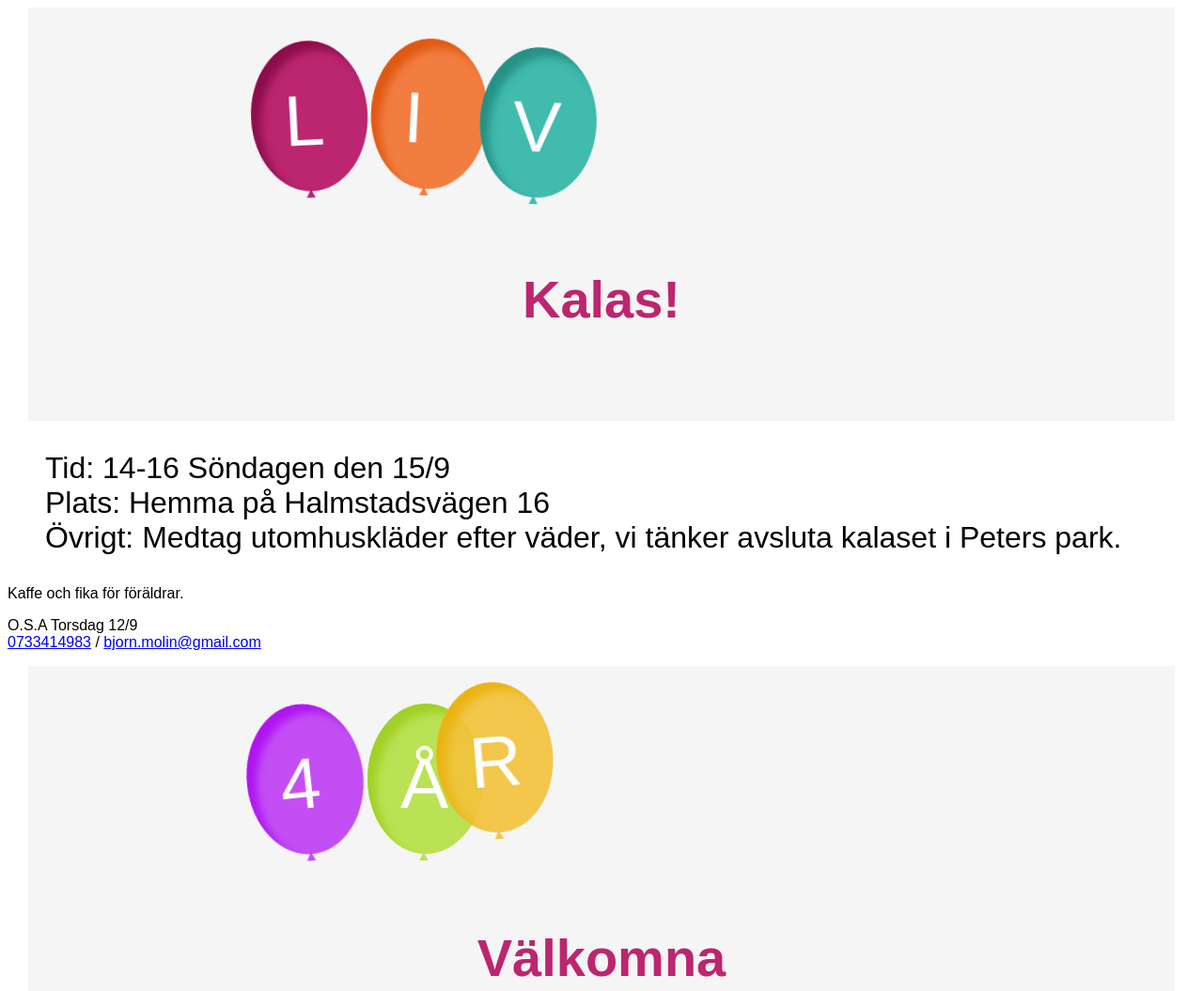
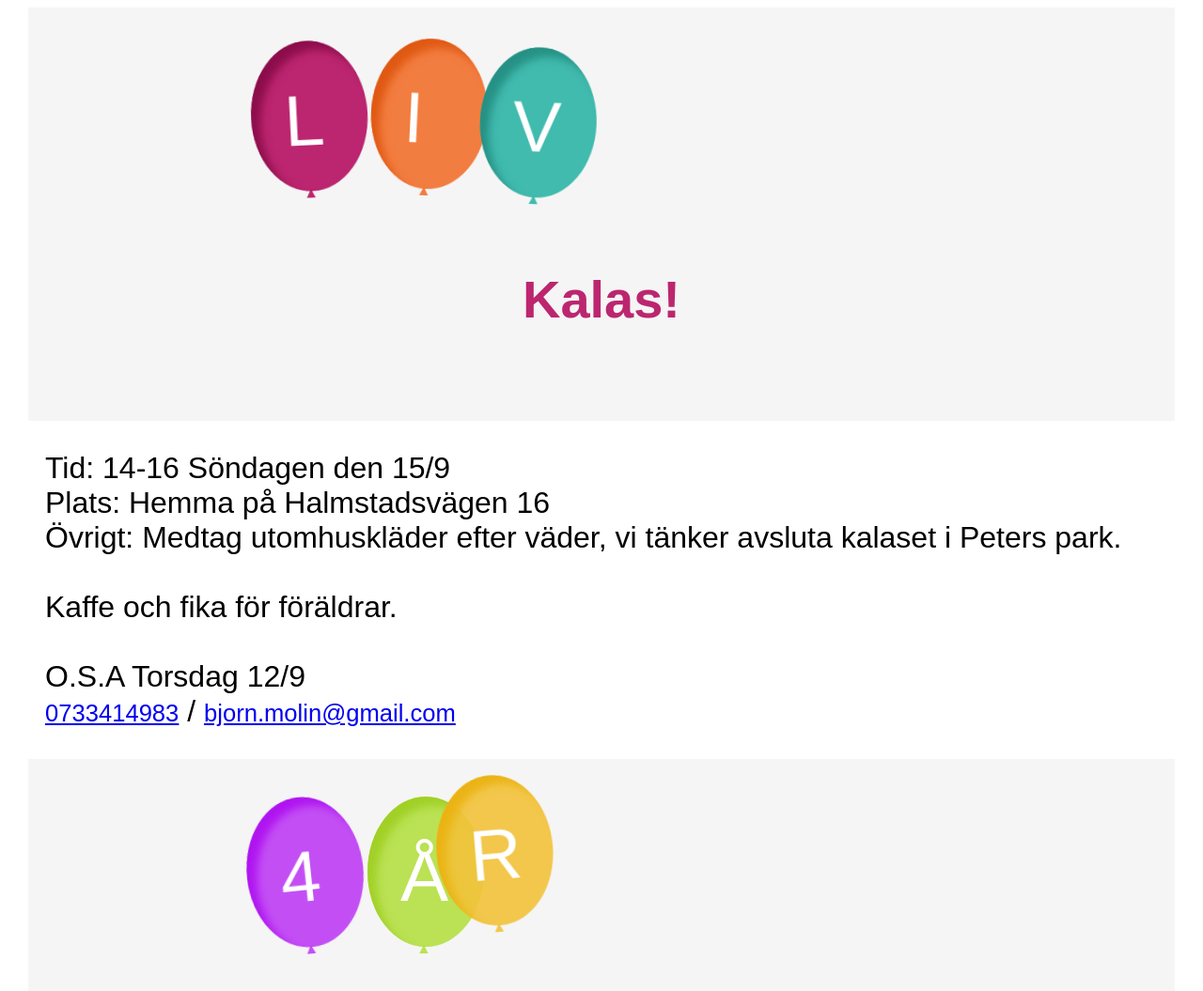
Before and after one commit to livhammar/livhammar.github.io, a plain HTML site: page index.html in a window 1280 px wide. Shown: the top 1055 px of the page at 94% size. Drawn offline with Linux system fonts and the light colour scheme; a web font is replaced by a local one.

Commit message:
More small fixes

```diff
--- a/index.html
+++ b/index.html
@@ -17,13 +17,13 @@
             <li>Tid: 14-16 Söndagen den 15/9</li>
             <li>Plats: Hemma på Halmstadsvägen 16</li>
             <li>Övrigt: Medtag utomhuskläder efter väder, vi tänker avsluta kalaset i Peters park. </li>
+            <li>&nbsp;</li>
+                <li>Kaffe och fika för föräldrar.</li>
+                <li>&nbsp;</li>
+                <li>O.S.A Torsdag 12/9</li>
+                <li><a href="tel:+46733414983">0733414983</a> / <a href="mailto:bjorn.molin@gmail.com?subject=Livs kalas">bjorn.molin@gmail.com</a> </li>
         </ul>
 
-        <p>Kaffe och fika för föräldrar.</p>
-        <p>
-            O.S.A Torsdag 12/9 <br/>
-            <a href="tel:+46733414983">0733414983</a> / <a href="mailto:bjorn.molin@gmail.com?subject=Livs kalas">bjorn.molin@gmail.com</a>
-        </p>
         <div class="container">
                 <div class="balloon balloon2">
                     <div><span>4</span></div>
--- a/party.less
+++ b/party.less
@@ -220,3 +220,7 @@ ul {
   list-style: none;
   font-size: 2em;
 }
+
+a {
+    font-size: 0.8em
+}
```
Also changed, not shown: party.css.
